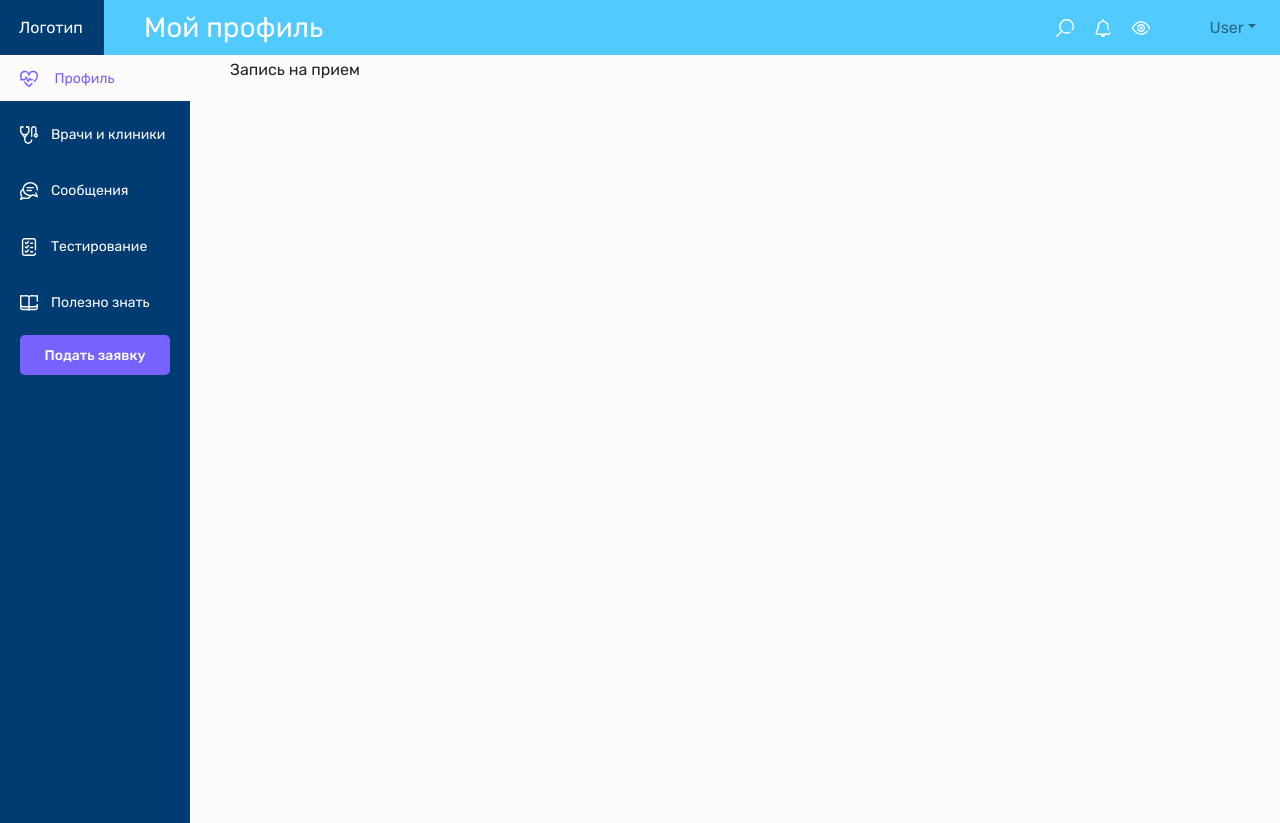
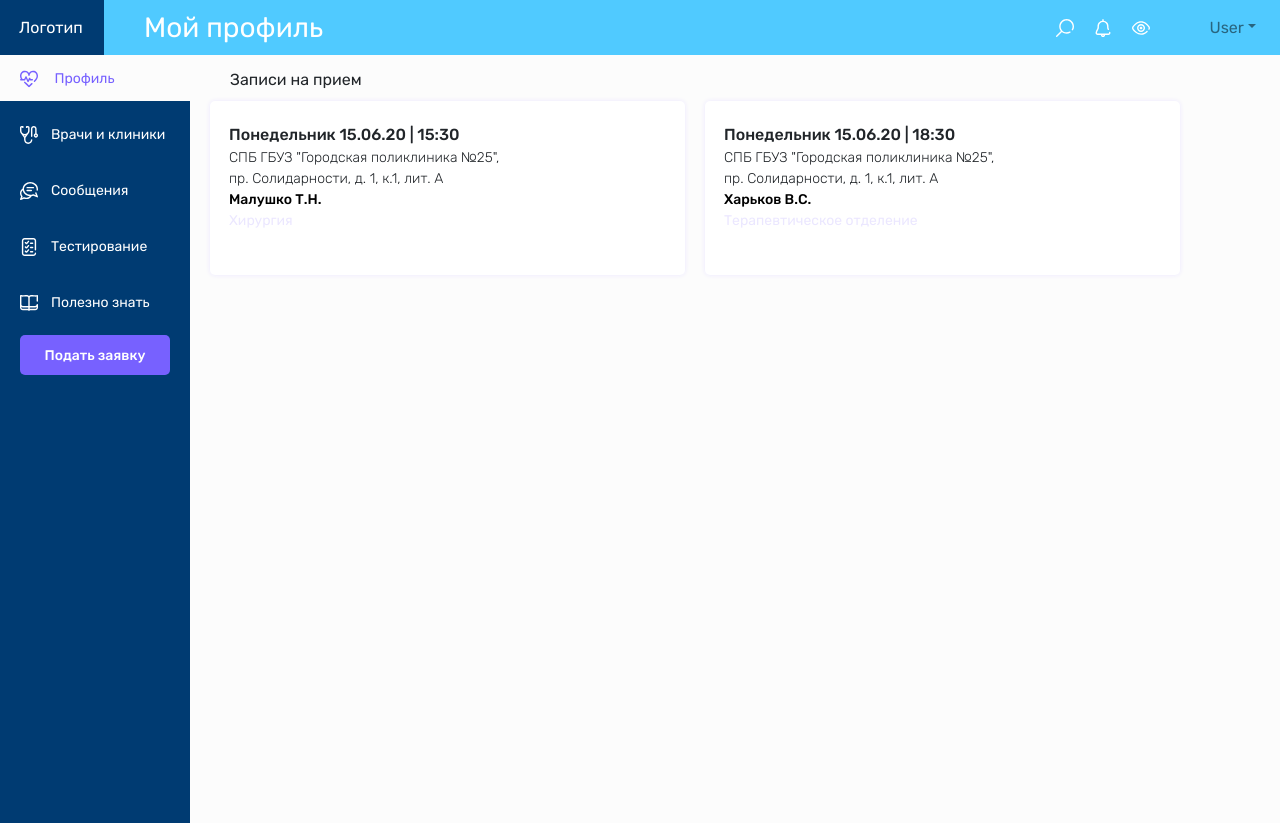
Before and after one commit to soldor37/doc-appoint, a Vue app: page /usersProfile/profile in a window 1280 px wide. Built offline with nearby package versions, Linux system fonts and the light colour scheme.

Commit message:
appointments init

```diff
--- a/src/components/usersProfile/views/profile.vue
+++ b/src/components/usersProfile/views/profile.vue
@@ -1,17 +1,136 @@
-<template lang="pug">
-    div.usersProfile__profile
-        div.profile__nav
-            p.profile__nav-title="Запись на прием"
+<template>
+  <div class="usersProfile__profile">
+    <div class="profile__nav">
+      <div class="profile__nav-title">Записи на прием</div>
+    </div>
+    <div class="profile__appointments">
+      <div class="appointment" v-for="(appoint, index) in appointments" :key="index">
+        <div class="appointment__content" v-if="index <= 1">
+          <div class="appointment__time">{{appoint.day}} {{appoint.date}} | {{appoint.time}}</div>
+          <div class="appointment__place">{{appoint.place}}</div>
+          <div class="appointment__doctor">
+            <div class="appointment__doctor__name">{{appoint.doctor.name}}</div>
+            <div class="appointment__doctor__prof">{{appoint.doctor.prof}}</div>
+          </div>
+        </div>
+      </div>
+    </div>
+  </div>
 </template>
 
+<script>
+export default {
+  name: "profile",
+  data() {
+    return {
+      appointments: [
+        {
+          day: "Понедельник",
+          date: "15.06.20",
+          time: "15:30",
+          place:
+            'СПБ ГБУЗ "Городская поликлиника №25", пр. Солидарности, д. 1, к.1, лит. А',
+          doctor: {
+            name: "Малушко Т.Н.",
+            prof: "Хирургия",
+          },
+        },
+        {
+          day: "Понедельник",
+          date: "15.06.20",
+          time: "18:30",
+          place:
+            'СПБ ГБУЗ "Городская поликлиника №25", пр. Солидарности, д. 1, к.1, лит. А',
+          doctor: {
+            name: "Харьков В.С.",
+            prof: "Терапевтическое отделение",
+          },
+        },
+        {
+          day: "Вторник",
+          date: "30.06.20",
+          time: "12:10",
+          place:
+            'СПБ ГБУЗ "Городская поликлиника №25", пр. Солидарности, д. 1, к.1, лит. А',
+          doctor: {
+            name: "Малушко Т.Н.",
+            prof: "Хирургия",
+          },
+        },
+        {
+          day: "Среда",
+          date: "01.07.20",
+          time: "15:30",
+          place:
+            'СПБ ГБУЗ "Городская поликлиника №25", пр. Солидарности, д. 1, к.1, лит. А',
+          doctor: {
+            name: "Малушко Т.Н.",
+            prof: "Хирургия",
+          },
+        },
+        {
+          day: "Четверг",
+          date: "02.07.20",
+          time: "16:45",
+          place:
+            'СПБ ГБУЗ "Городская поликлиника №25", пр. Солидарности, д. 1, к.1, лит. А',
+          doctor: {
+            name: "Харьков В.С.",
+            prof: "Терапевтическое отделение",
+          },
+        },
+      ],
+    };
+  },
+};
+</script>
+
 <style lang="scss">
-    .profile__nav{
-        display: flex;
-        height: 2.875rem;
-        align-items: center;
-        &-title{
-            margin-left: 2.5rem;
-            text-align: center;
-        }
+.profile__nav {
+  display: flex;
+  height: 2.875rem;
+  align-items: center;
+  &-title {
+    display: flex;
+    margin-left: 2.5rem;
+    margin-top: 0.1875rem;
+    align-items: center;
+  }
+}
+.profile__appointments {
+  display: flex;
+  flex-flow: row wrap;
+  .appointment {
+    margin: 0 0 0 1.25rem;
+    &__content {
+      width: 29.6875rem;
+      height: 10.875rem;
+      background: #ffffff;
+      box-shadow: 0px 0px 5px #ebe7ff;
+      border-radius: 5px;
+      padding: 1.375rem 0 0 1.1875rem;
     }
+    &__time {
+      font-weight: 500;
+      font-size: 16px;
+    }
+    &__place {
+        width: 17.5rem;
+      font-weight: 300;
+      font-size: 14px;
+    }
+    &__doctor {
+      &__name {
+        font-weight: 500;
+        font-size: 14px;
+        color: #000000;
+      }
+      &__prof {
+        font-weight: normal;
+        font-size: 14px;
+        color: #ebe7ff;
+      }
+    }
+  }
+}
 </style>
```
Also changed, not shown: src/assets/doctors/Ellipse 2.png (added), src/assets/doctors/Mask Group.png (added).
